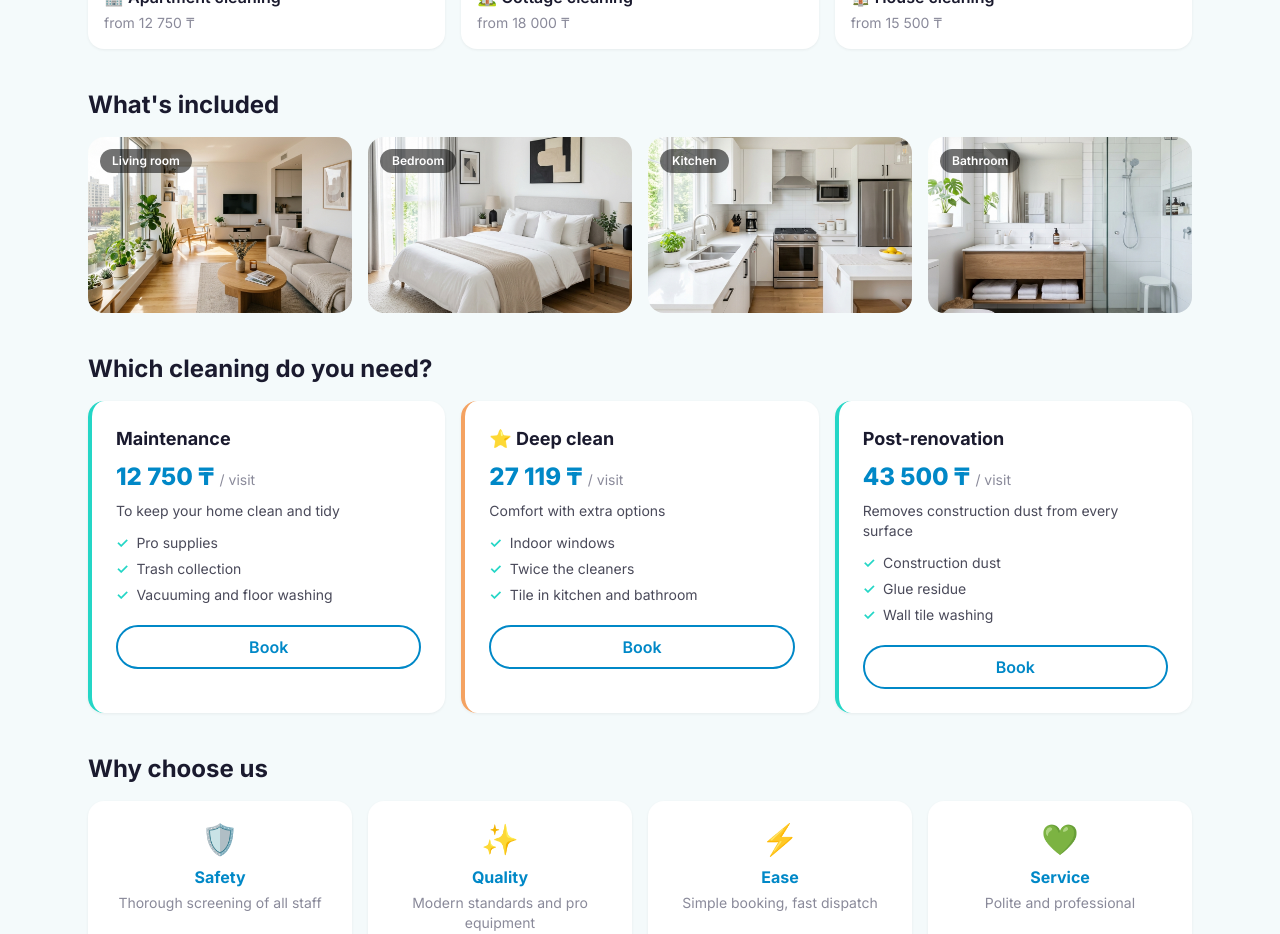
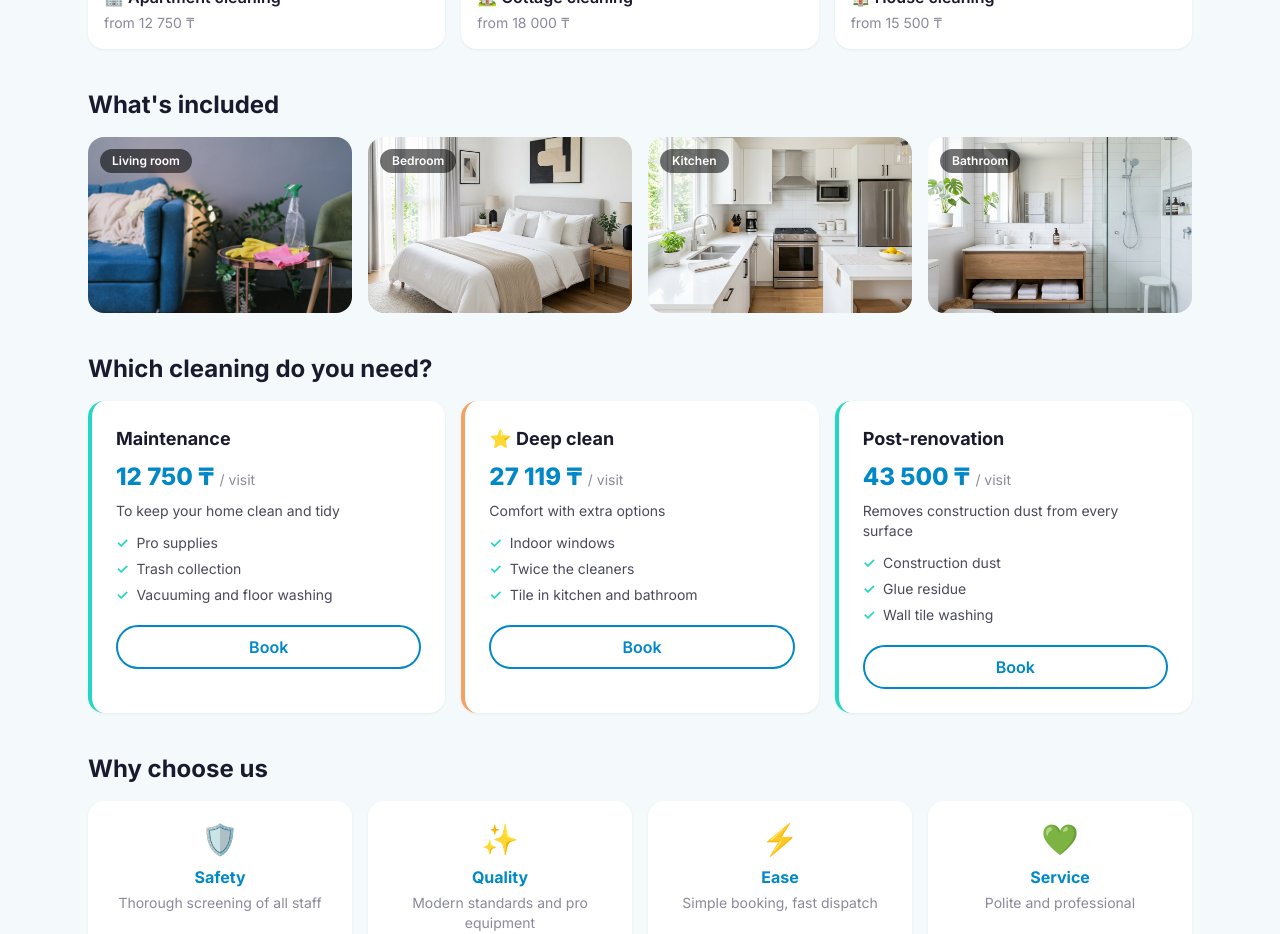
Before and after one commit to CrazyNoDota/CleaningWebPage, a Next.js app in the folder apps/web-client/: page /en in a window 1280 px wide. Shown: the part 860-1794 px from the top of the page. Built offline with nearby package versions, Linux system fonts and the light colour scheme; no server answers.

Commit message:
Replace duplicate living room image

```diff
--- a/apps/web-client/src/app/[locale]/page.tsx
+++ b/apps/web-client/src/app/[locale]/page.tsx
@@ -64,7 +64,7 @@ export default async function HomePage({
         <section className="mx-auto max-w-6xl px-4 md:px-6 mt-10">
           <h2 className="section-title">{t('home.roomsTitle')}</h2>
           <div className="mt-4 grid grid-cols-1 gap-3 sm:grid-cols-2 md:grid-cols-4 md:gap-4">
-            <RoomTile img="/img/clean_living_room.png" label={t('home.rooms.living')} />
+            <RoomTile img="/img/clean_living_room_supplies.jpg" label={t('home.rooms.living')} />
             <RoomTile img="/img/clean_bedroom.png" label={t('home.rooms.bedroom')} />
             <RoomTile img="/img/clean_kitchen.png" label={t('home.rooms.kitchen')} />
             <RoomTile img="/img/clean_bathroom.png" label={t('home.rooms.bathroom')} />
```
Also changed, not shown: apps/web-client/public/img/clean_living_room_supplies.jpg (added).
